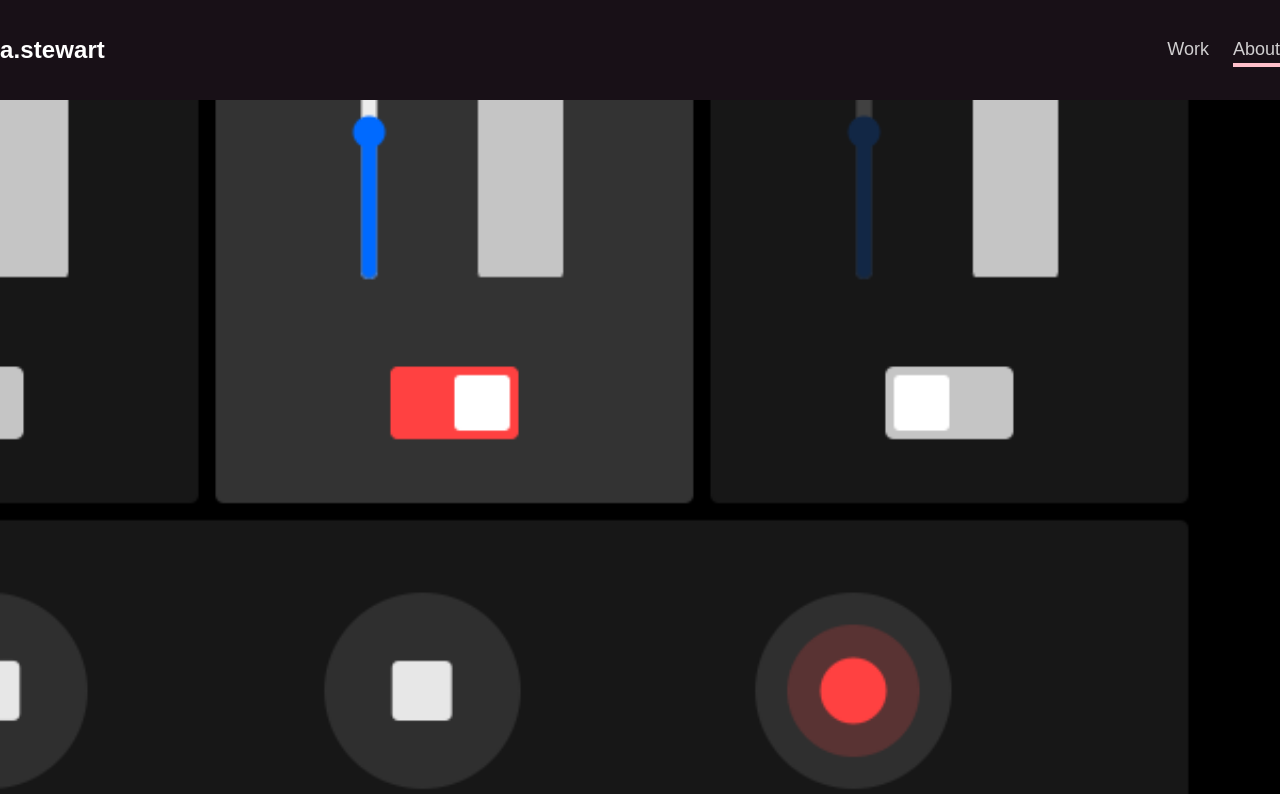
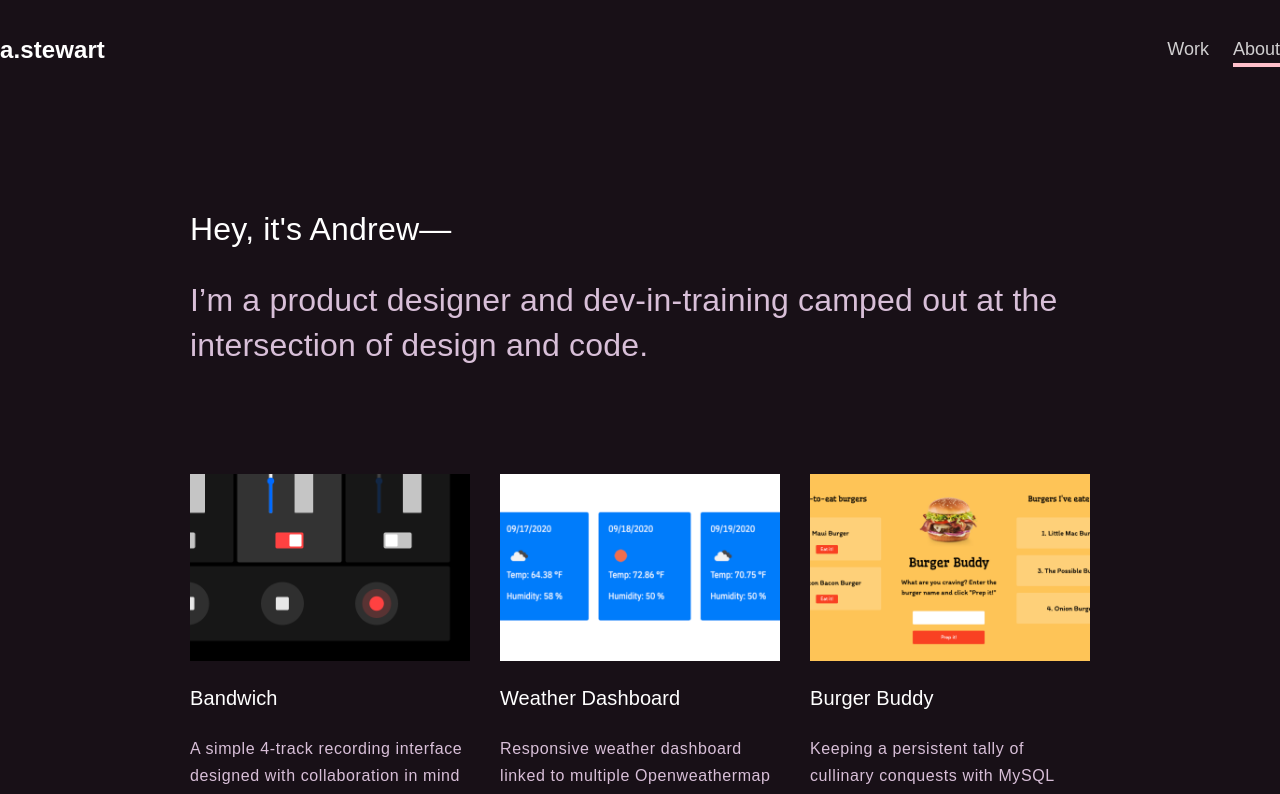
Before and after one commit to stewdiostash/react-portfolio, a React (Create React App) app: page / in a window 1280 px wide. Shown: the top 794 px of the page. Built offline with nearby package versions, Linux system fonts and the light colour scheme.

Commit message:
fixed portfolio grid

```diff
--- a/src/components/Navbar.js
+++ b/src/components/Navbar.js
@@ -2,7 +2,6 @@ import React from "react";
 
 const Navbar = () => {
   return (
-    <div>
     <nav>
       <a href="index.html">
         <div id="logo">a.stewart</div>
@@ -16,7 +15,6 @@ const Navbar = () => {
         </a>
       </div>
     </nav>
-    </div>
   );
 };
 
--- a/src/components/ProjectGrid.js
+++ b/src/components/ProjectGrid.js
@@ -2,9 +2,9 @@ import React from "react";
 
 const ProjectGrid = (props) => {
   return (
-    <div className="project-preview">
+    <div id="project-grid">
       {props.projects.map((project) => (
-        <div key={project.id}>
+        <div className="project-preview" key={project.id}>
           <a href={project.url}>
             <img className="project-thumbnail" src={project.thumbnail} alt="" />
             <div className="project-summary">
--- a/src/containers/About.js
+++ b/src/containers/About.js
@@ -1,42 +1,7 @@
 import React from "react";
-import Header from "../components/Header";
 import Navbar from "../components/Navbar";
-import ProjectGrid from "../components/ProjectGrid";
 
 const About = () => {
-  const projects = [
-    {
-      id: 1,
-      name: "Milk",
-      purchased: true,
-    },
-    {
-      id: 2,
-      name: "Eggs",
-      purchased: true,
-    },
-    {
-      id: 3,
-      name: "Cheese",
-      purchased: false,
-    },
-    {
-      id: 4,
-      name: "Cake Mix",
-      purchased: false,
-    },
-    {
-      id: 5,
-      name: "Carrots",
-      purchased: false,
-    },
-    {
-      id: 6,
-      name: "Juice",
-      purchased: true,
-    },
-  ];
-
   return (
     <div>
       <Navbar />
--- a/src/containers/Work.js
+++ b/src/containers/Work.js
@@ -1,4 +1,5 @@
 import React from "react";
+import Header from "../components/Header";
 import ProjectGrid from "../components/ProjectGrid";
 
 const Work = () => {
@@ -39,9 +40,10 @@ const Work = () => {
     },
   ];
   return (
-    <div>
+    <main>
+      <Header />
       <ProjectGrid projects={projects} />
-    </div>
+    </main>
   );
 };
 
```
Lines whose indentation alone changed are shown as unchanged.
